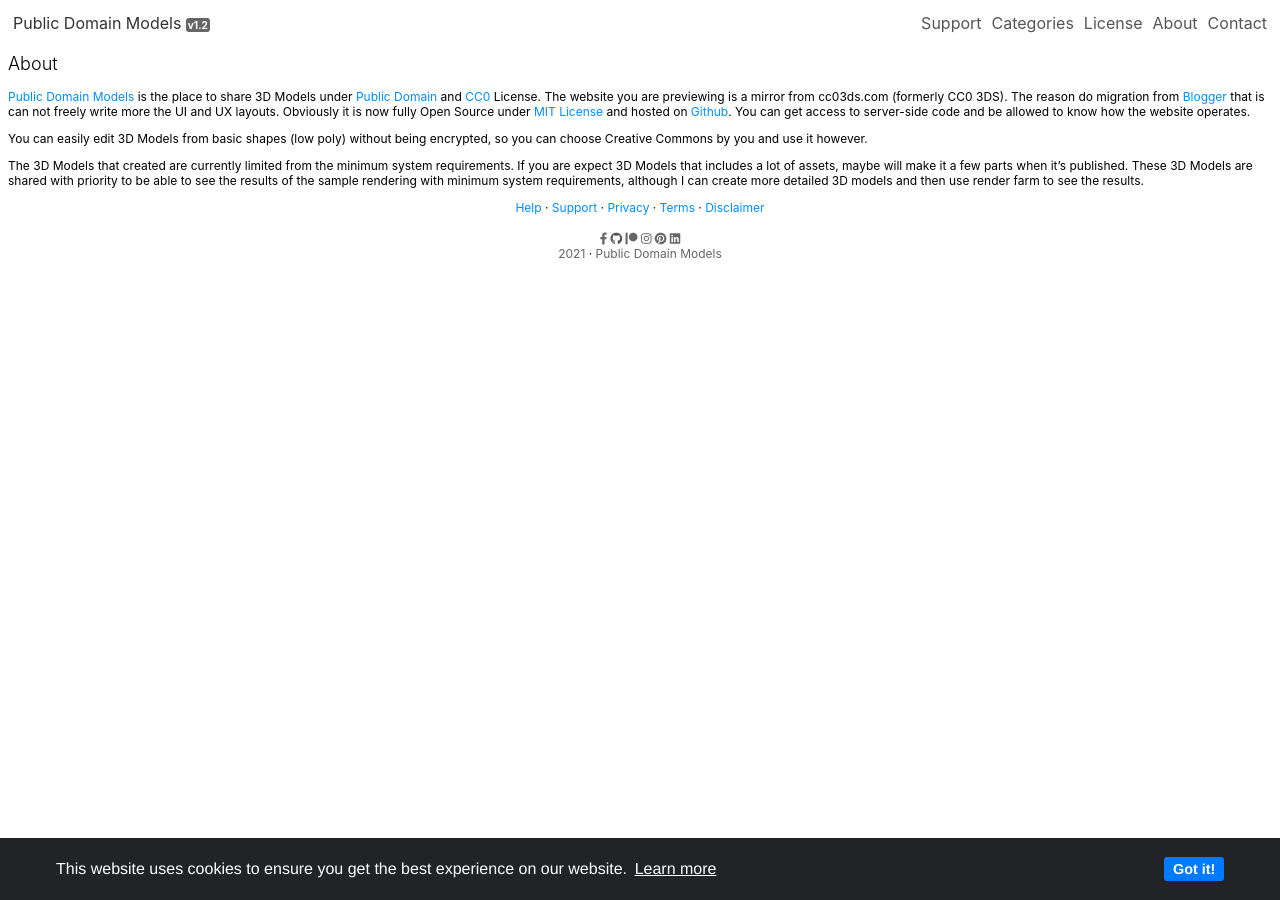
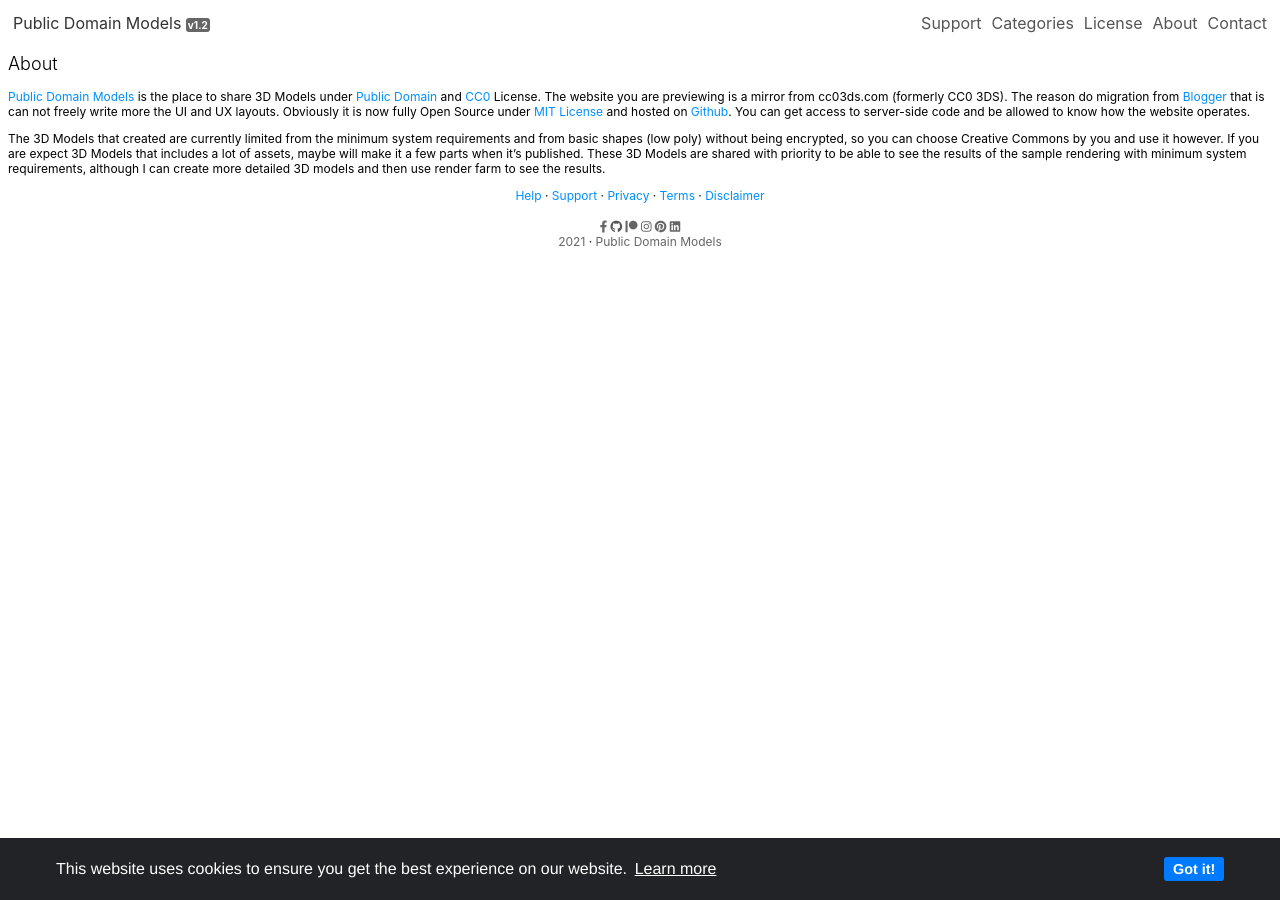
Before and after one commit to mohamadrido/project, a Jekyll site: the page built from about.html, in a window 1280 px wide. Built offline with Jekyll 4.4.1, drawn with Linux system fonts in a browser that asks for light colours.

Commit message:
Update about.html

```diff
--- a/about.html
+++ b/about.html
@@ -3,7 +3,6 @@
 title: About
 ---
 <p><a style="color: #008eff;" href="https://publicdomainmodels.com">Public Domain Models</a> is the place to share 3D Models under <a style="color: #008eff;" href="https://creativecommons.org/publicdomain/mark/1.0">Public Domain</a> and <a style="color: #008eff;" href="https://creativecommons.org/publicdomain/zero/1.0">CC0</a> License. The website you are previewing is a mirror from cc03ds.com (formerly CC0 3DS). The reason do migration from <a style="color: #008eff;" href="https://blogger.com">Blogger</a> that is can not freely write more the UI and UX layouts. Obviously it is now fully Open Source under <a style="color: #008eff;" href="https://raw.githubusercontent.com/publicdomainmodels/project/main/LICENSE">MIT License</a> and hosted on <a style="color: #008eff;" href="https://github.com">Github</a>. You can get access to server-side code and be allowed to know how the website operates.</p>
-<p>You can easily edit 3D Models from basic shapes (low poly) without being encrypted, so you can choose Creative Commons by you and use it however.</p>
-<p>The 3D Models that created are currently limited from the minimum system requirements. If you are expect 3D Models that includes a lot of assets, maybe will make it a few parts when it’s published. These 3D Models are shared with priority to be able to see the results of the sample rendering with minimum system requirements, although I can create more detailed 3D models and then use render farm to see the results.</p>
+<p>The 3D Models that created are currently limited from the minimum system requirements and from basic shapes (low poly) without being encrypted, so you can choose Creative Commons by you and use it however. If you are expect 3D Models that includes a lot of assets, maybe will make it a few parts when it’s published. These 3D Models are shared with priority to be able to see the results of the sample rendering with minimum system requirements, although I can create more detailed 3D models and then use render farm to see the results.</p>
 <div style="text-align: center;">
 <a style="color: #008eff;" href="/help">Help</a> &middot; <a style="color: #008eff;" href="/support">Support</a> &middot; <a style="color: #008eff;" href="/privacy">Privacy</a> &middot; <a style="color: #008eff;" href="/tos">Terms</a> &middot; <a style="color: #008eff;" href="/disclaimer">Disclaimer</a>
```
